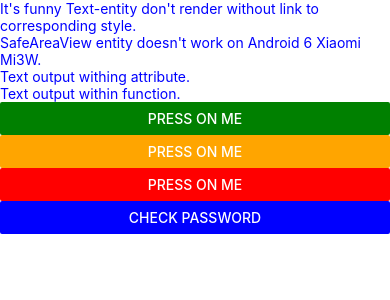
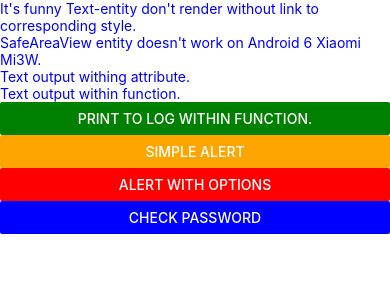
Before and after one commit to iuriimigushin/reactNative, a React Native app: screen / in a window 390 px wide. Shown: the top 300 px of the page. Built offline with nearby package versions, Linux system fonts and the light colour scheme.

Commit message:
Buttons rename for better description.

```diff
--- a/App.js
+++ b/App.js
@@ -18,9 +18,9 @@ export default function App() {
 
       <Text style={styles.text} onPress={() => console.log('Text output within attribute used.')}>Text output withing attribute.</Text>
       <Text style={styles.text} onPress={handleTextPress}>Text output within function.</Text>
-      <Button title={'Press on me'} onPress={handleTextPress} color="green" />
-      <Button title={'Press on me'} onPress={handleButtonPress} color="orange" />
-      <Button title={'Press on me'} onPress={handleButtonPress2} color="red" />
+      <Button title={'Print to log within function.'} onPress={handleTextPress} color="green" />
+      <Button title={'Simple alert'} onPress={handleButtonPress} color="orange" />
+      <Button title={'Alert with options'} onPress={handleButtonPress2} color="red" />
       <Button title={'Check password'} onPress={handleButtonPress3} color="blue" />
 
       <StatusBar style="auto" />
```
